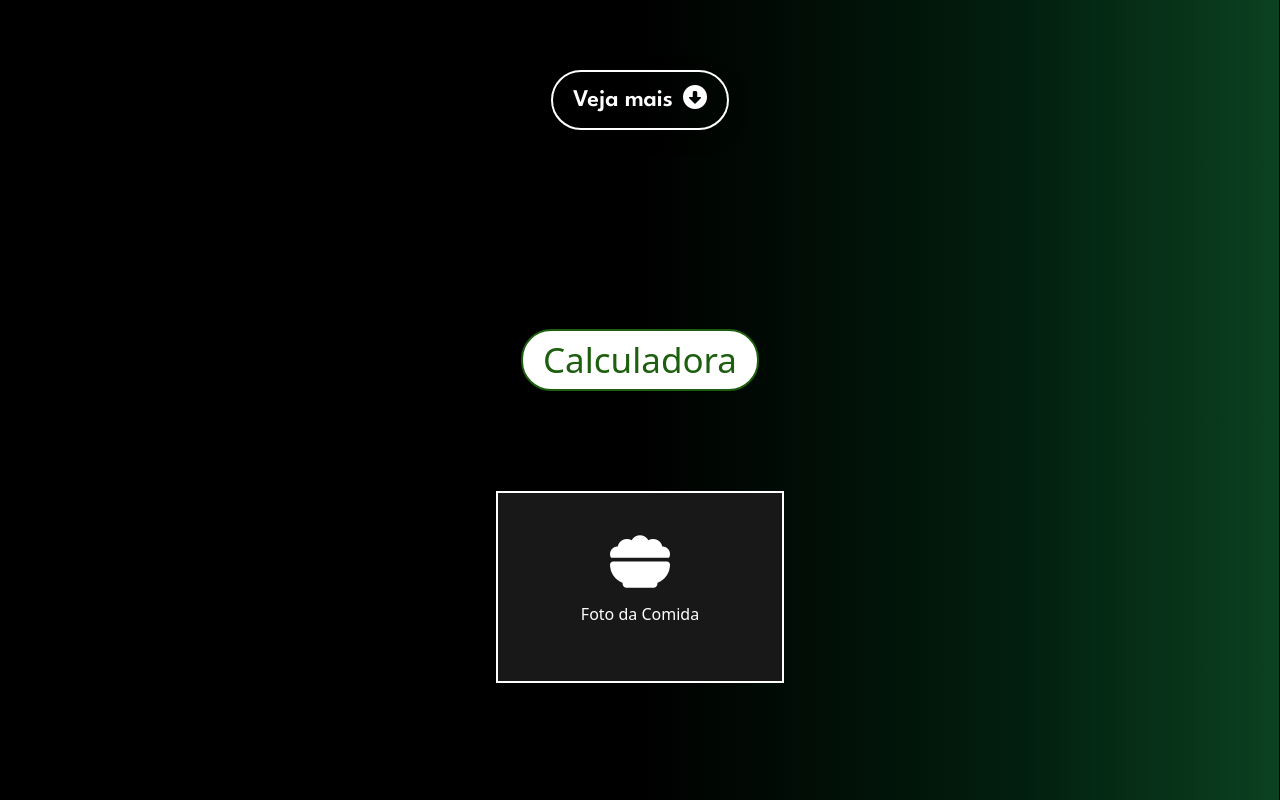
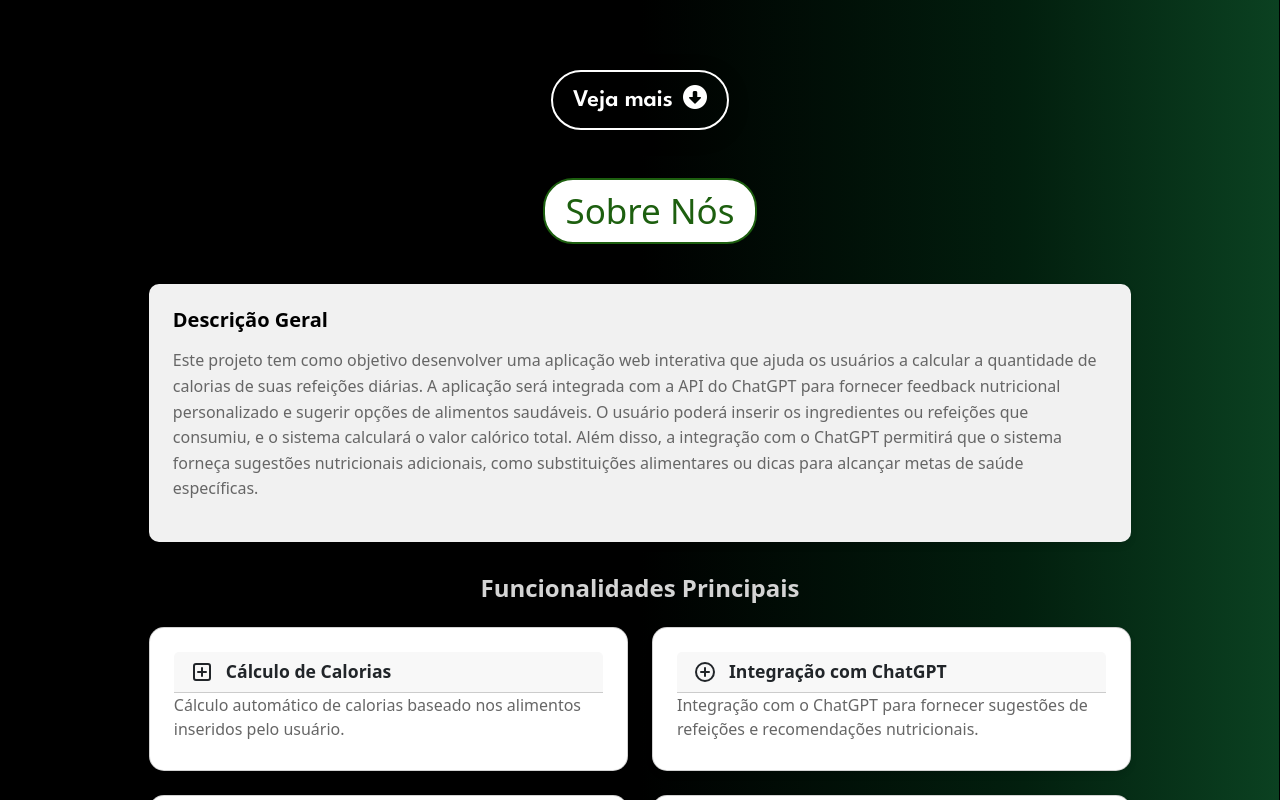
Before and after one commit to gabrielcardosoo/A3-desweb, a React (Create React App) app in the folder frontend/: page / in a window 1280 px wide. Shown: the part 600-1400 px from the top of the page. Built offline with nearby package versions, Linux system fonts and the light colour scheme.

Commit message:
chore: Remove calculadora duplicada

```diff
--- a/frontend/src/App.js
+++ b/frontend/src/App.js
@@ -157,7 +157,6 @@ function AppContent() {
           <>
             <MainContent />
             <Button />
-            <IngredientForm />
             <About />
             <IngredientForm user={user}  />
             <IntegrantComponents />
```
